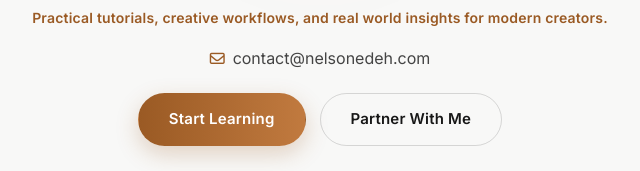
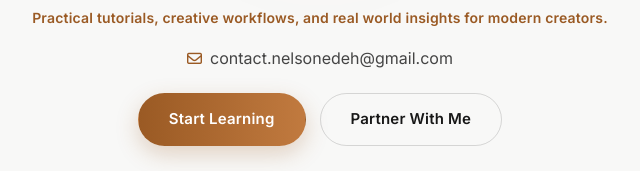
Before and after one commit to NelsonXBT/Nelson-Edeh-Website, a plain HTML site: page index.html in a window 1280 px wide. Shown: the part 372-543 px from the top of the page, 320-960 px from the left. Drawn offline with Linux system fonts and the light colour scheme.

Commit message:
Update index.html

```diff
--- a/index.html
+++ b/index.html
@@ -47,8 +47,8 @@
 
         <p class="hero-email">
             <i class="fa-regular fa-envelope"></i>
-            <a href="mailto:contact@nelsonedeh.com">
-                contact@nelsonedeh.com
+            <a href="mailto:contact.nelsonedeh@gmail.com">
+                contact.nelsonedeh@gmail.com
             </a>
         </p>
 
```
